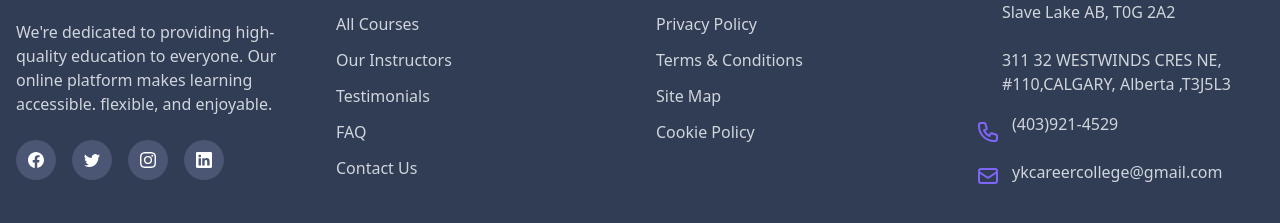
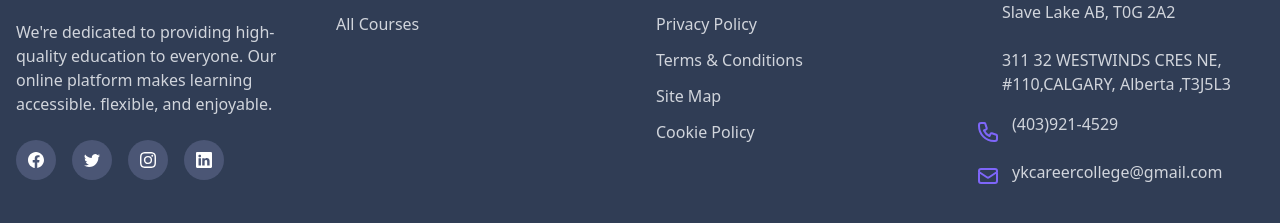
Before and after one commit to Shubham-juris/ykcareercollege, a React (Vite) app: page / in a window 1280 px wide. Shown: the part 3625-3848 px from the top of the page. Built offline with nearby package versions, Linux system fonts and the light colour scheme.

Commit message:
Update Footer.jsx

```diff
--- a/src/components/common/Footer.jsx
+++ b/src/components/common/Footer.jsx
@@ -111,7 +111,7 @@ export default function Footer() {
                   href="/instructors"
                   className="text-gray-300 hover:text-white hover:underline transition-colors"
                 >
-                  Our Instructors
+
                 </a>
               </li>
               <li>
@@ -119,7 +119,7 @@ export default function Footer() {
                   href="/testimonials"
                   className="text-gray-300 hover:text-white hover:underline transition-colors"
                 >
-                  Testimonials
+
                 </a>
               </li>
               <li>
@@ -127,7 +127,7 @@ export default function Footer() {
                   href="/faq"
                   className="text-gray-300 hover:text-white hover:underline transition-colors"
                 >
-                  FAQ
+
                 </a>
               </li>
               <li>
@@ -135,7 +135,7 @@ export default function Footer() {
                   href="/contact"
                   className="text-gray-300 hover:text-white hover:underline transition-colors"
                 >
-                  Contact Us
+
                 </a>
               </li>
             </ul>
```
